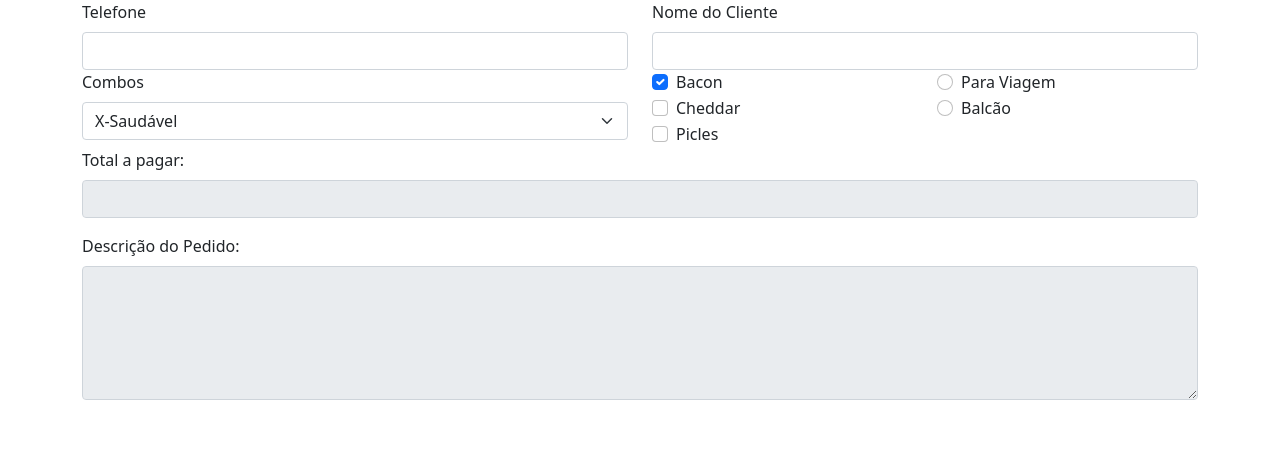
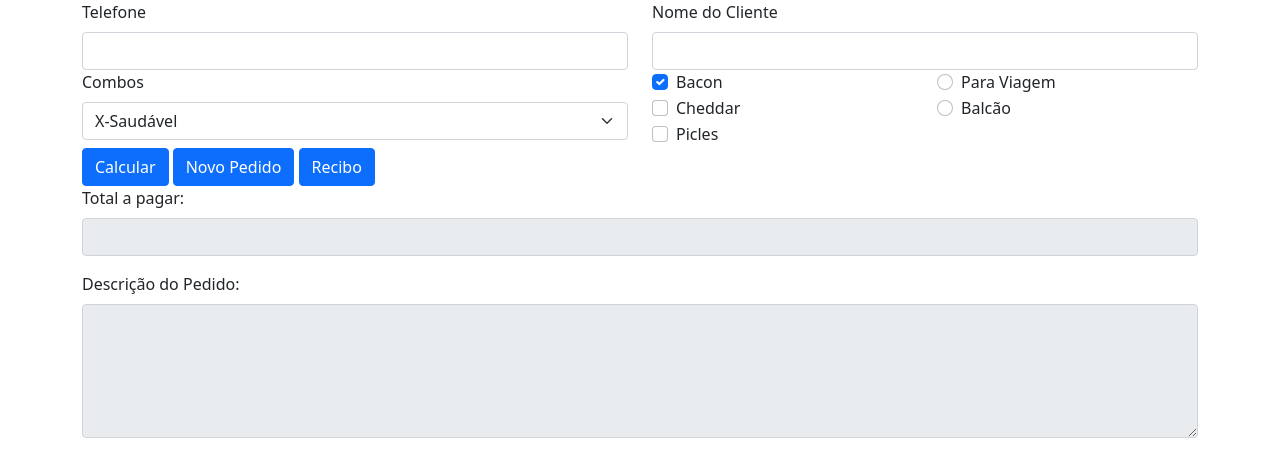
Before and after one commit to liperubo/liperubo.github.io, a plain HTML site: page index.html in a window 1280 px wide. Drawn offline with nearby package versions, Linux system fonts and the light colour scheme.

Commit message:
Update index.html

```diff
--- a/index.html
+++ b/index.html
@@ -61,6 +61,11 @@
 		</div>
 	</div>
 
+	<div>
+		<button type="button" class="btn btn-primary">Calcular</button>
+		<button type="button" class="btn btn-primary">Novo Pedido</button>
+		<button type="button" class="btn btn-primary">Recibo</button>
+	</div>
 
 	<div class="mb-3">
 		<label for="total" class="form-label">Total a pagar:</label>
```
